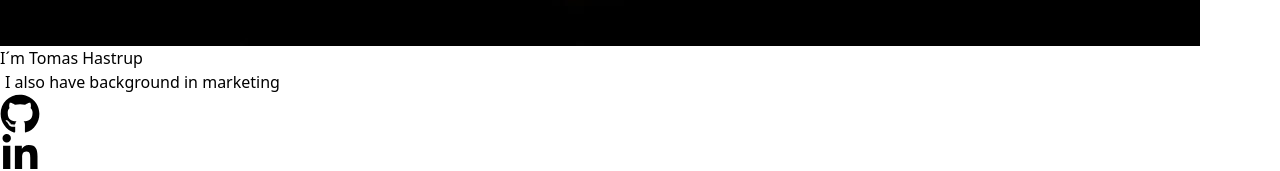
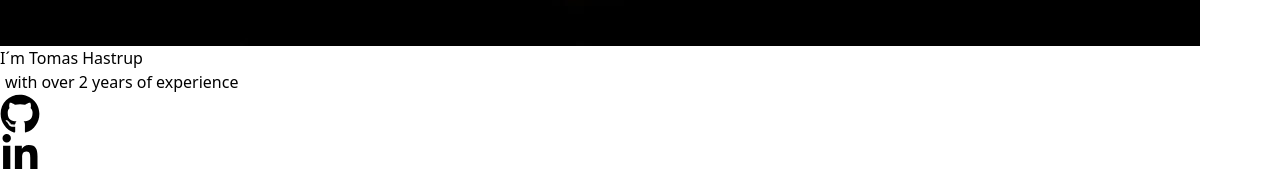
Before and after one commit to TomasHas/portfolio_tomas_hastrup, a React (Vite) app: page / in a window 1280 px wide. Shown: the part 770-941 px from the top of the page. Built offline with nearby package versions, Linux system fonts and the light colour scheme.

Commit message:
prompter changes

```diff
--- a/src/components/Main.jsx
+++ b/src/components/Main.jsx
@@ -34,13 +34,13 @@ const Main = () => {
             <h2 className=" flex sm:text-3xl text-2xl pt-4 text-gray-300">
               <TypeAnimation
                 sequence={[
-                  "I´m a full stack web developer",
+                  "I´m a Full Stack Web Developer",
                   2000,
-                  "I also have background in marketing",
+                  "with over 2 years of experience",
                   2000,
-                  "and I speak fluent english",
+                  "living in Argentina and speak fluent in english",
                   2000,
-                  "I like sports and the outdoors",
+                  "and also have background in marketing",
                   2000,
                 ]}
                 wrapper="span"
```
